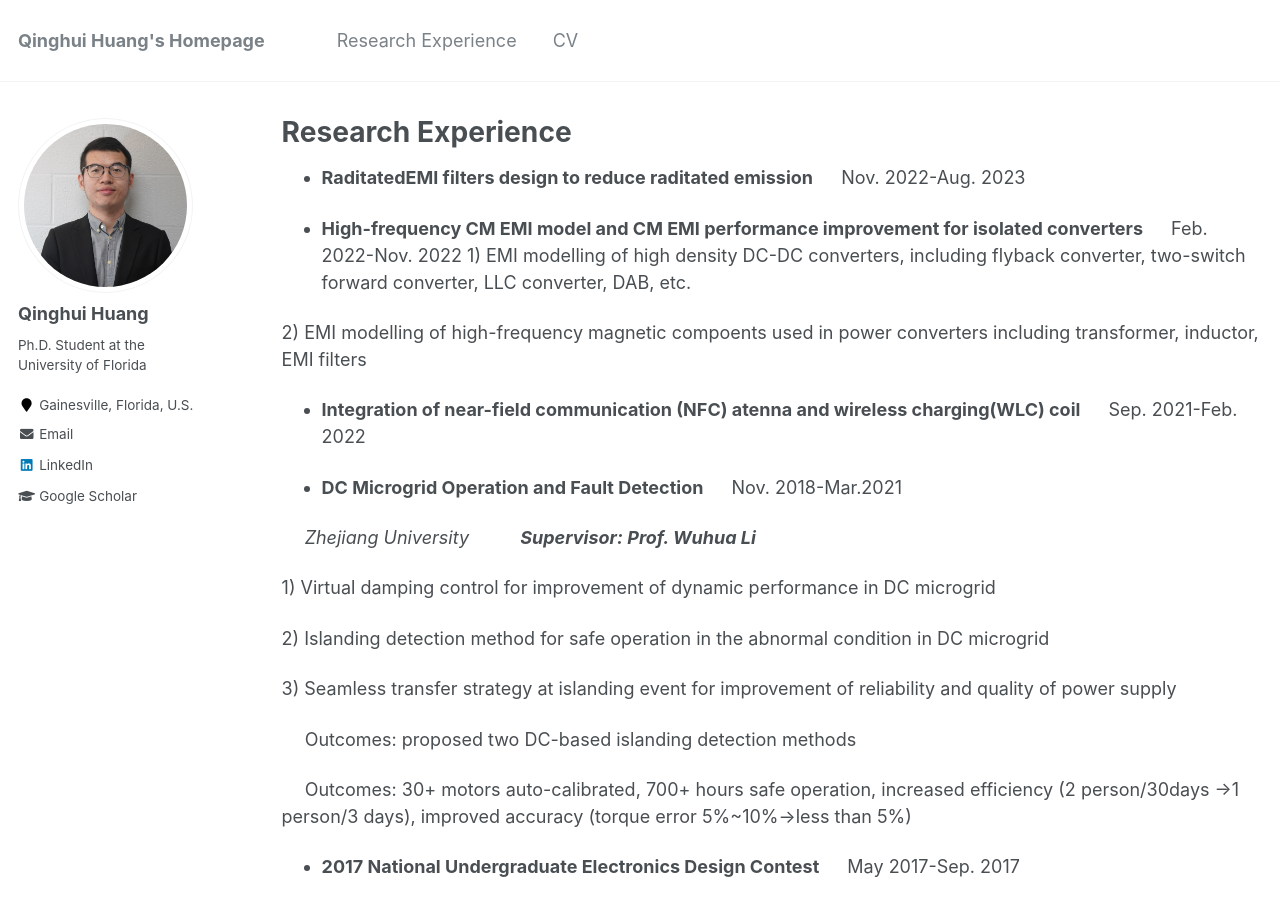
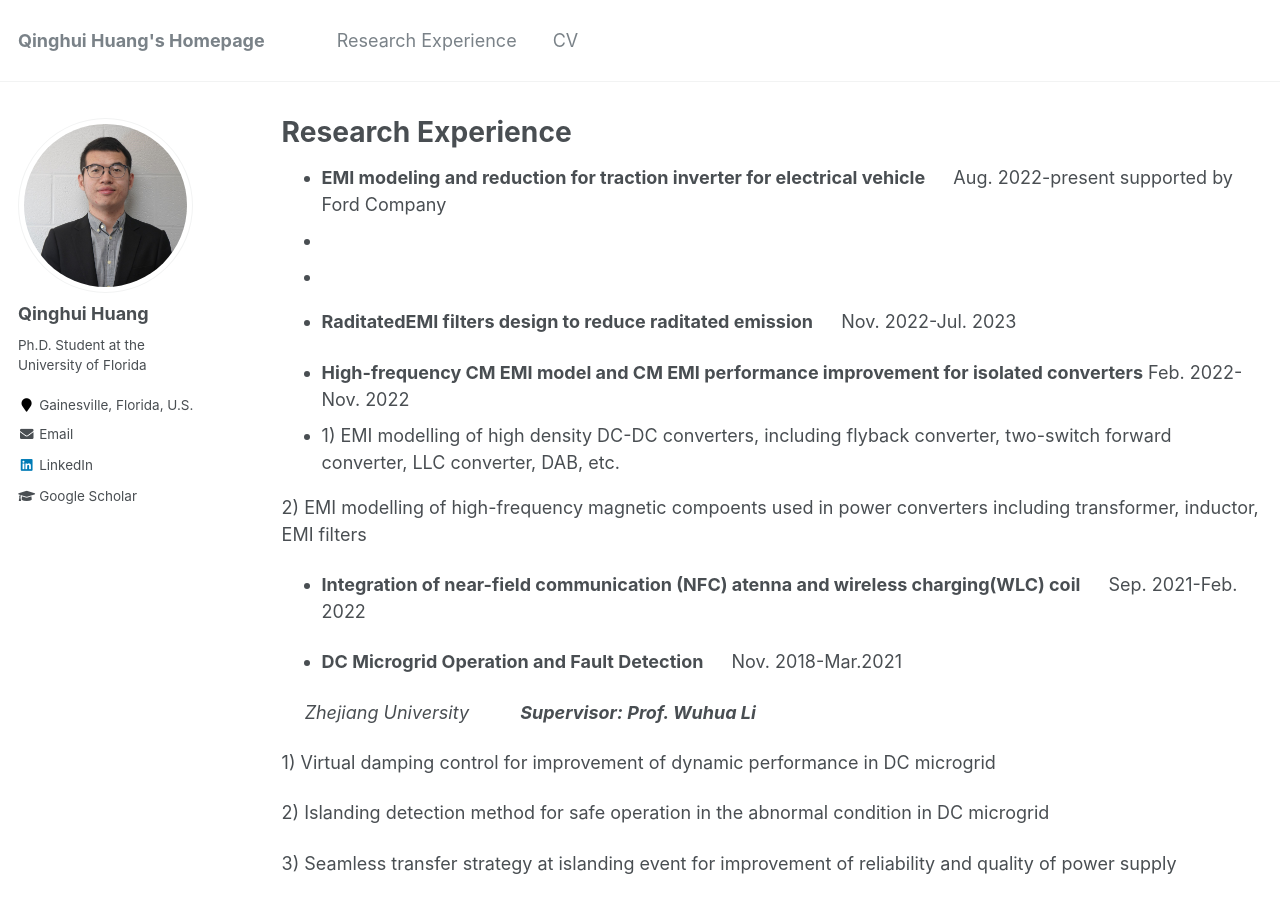
Before and after one commit to slionnnnnn/yanwenlai, a Jekyll site: the page built from _pages/publications.md, in a window 1280 px wide and 900 px high. Built offline with Jekyll 4.4.1, drawn with Linux system fonts in a browser that asks for light colours.

Commit message:
Update publications.md

```diff
--- a/_pages/publications.md
+++ b/_pages/publications.md
@@ -15,9 +15,13 @@ author_profile: true
   {% include archive-single.html %}
 {% endfor %}
 
-*  **RaditatedEMI filters design to reduce raditated emission**  &emsp;      Nov. 2022-Aug. 2023
+*  **EMI modeling and reduction for traction inverter for electrical vehicle**  &emsp;      Aug. 2022-present supported by Ford Company
+*
+*
+*  **RaditatedEMI filters design to reduce raditated emission**  &emsp;      Nov. 2022-Jul. 2023
 
-*  **High-frequency CM EMI model and CM EMI performance improvement for isolated converters**  &emsp;  Feb. 2022-Nov. 2022
+*  **High-frequency CM EMI model and CM EMI performance improvement for isolated converters**   Feb. 2022-Nov. 2022
+*
 1)	EMI modelling of high density DC-DC converters, including flyback converter, two-switch forward converter, LLC converter, DAB, etc.
 
 2)	EMI modelling of high-frequency magnetic compoents used in power converters including transformer, inductor, EMI filters
```
